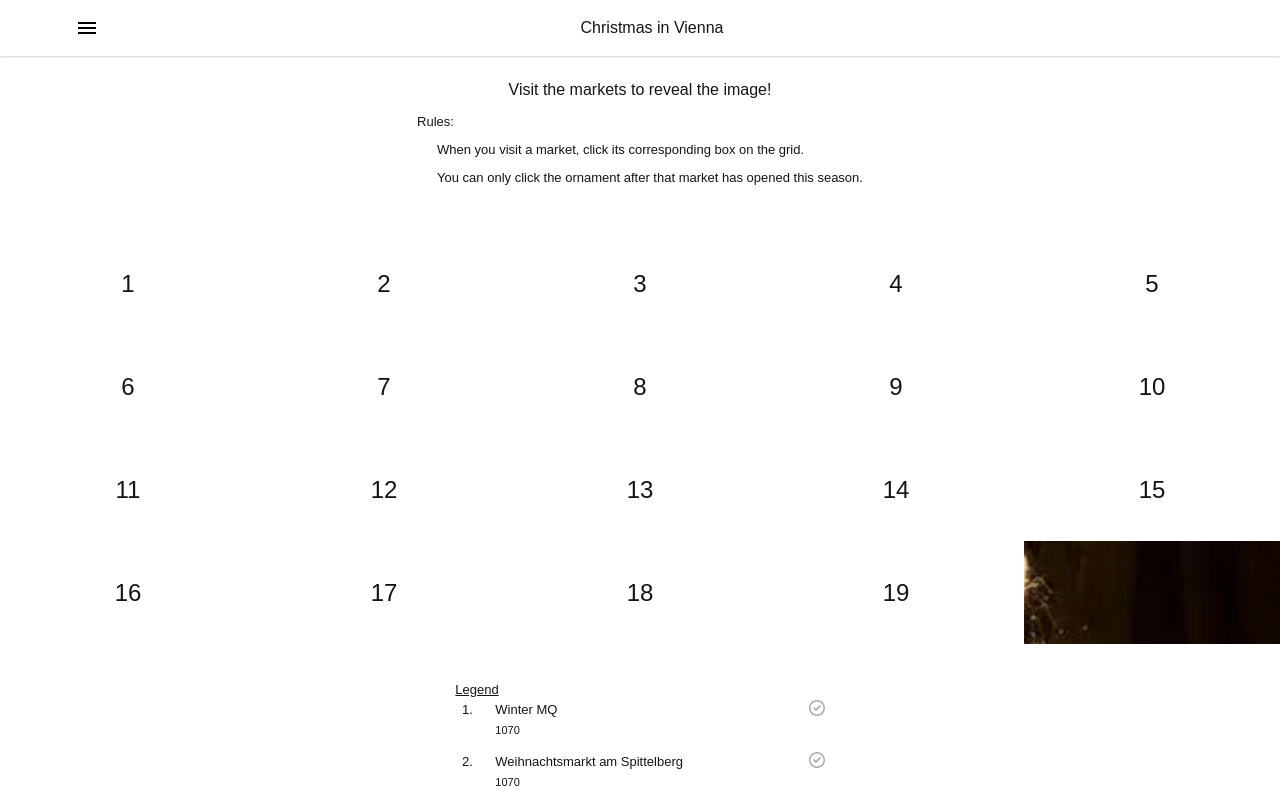
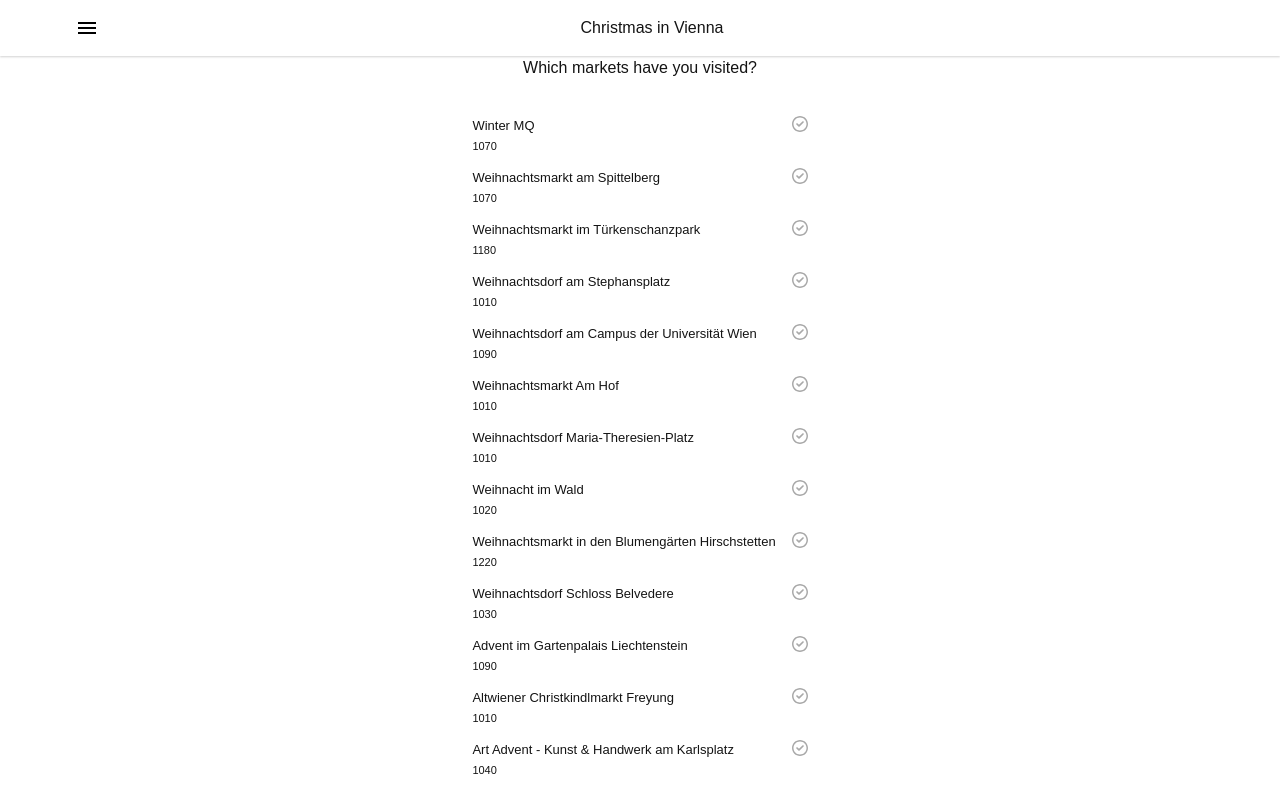
Before and after one commit to kramire/vienna-christmas-markets, a Next.js app: page /visits in a window 1280 px wide. Shown: the top 790 px of the page. Built offline with nearby package versions, Linux system fonts and the light colour scheme.

Commit message:
remove square logic from visits page

```diff
--- a/src/app/visits/page.tsx
+++ b/src/app/visits/page.tsx
@@ -11,7 +11,7 @@ export const metadata: Metadata = {
 
 export default function VisitsPage() {
   const results: Array<Market | Event> = data
-  const marketResults: Array<Market> = results.filter((result) => result.type === ResultType.MARKET)
+  const marketResults: Array<Market> = results.filter((result) => result.type === ResultType.MARKET && result.isActive)
 
   return <VisitProgress markets={marketResults} />
 }
--- a/src/containers/visitProgress/visitProgress.tsx
+++ b/src/containers/visitProgress/visitProgress.tsx
@@ -3,15 +3,13 @@ import { useState, useEffect, useMemo } from 'react'
 import { Market } from '../../app.types'
 import Flex from '../../components/flex'
 import useLocalStorage from '../../hooks/useLocalStorage'
-import buildSquares from '../../utils/build-square'
 import { hasStarted } from '../../utils/hasStarted'
 import Image from 'next/image'
 
-const SurpriseImage = '/christmas-sparkler.webp'
 const CircleCheckSolid = '/circleCheckSolid.svg'
 const CircleCheck = '/circleCheck.svg'
 
-const VISITED_MARKETS_LOCAL_STORAGE_KEY = 'visitedMarkets'
+const VISITED_MARKETS_LOCAL_STORAGE_KEY = 'visitedMarkets_2023'
 
 interface Props {
   markets: Array<Market>
@@ -20,34 +18,28 @@ interface Props {
 const VisitProgress = ({ markets }: Props) => {
   const [visitedMarketsIds, setVisitedMarketsIds] = useState<number[]>([])
 
-  const squares = useMemo(() => buildSquares(markets), [markets])
-
   const { getItem, setItem } = useLocalStorage()
 
   const checkHasVisitedMarket = (marketId: number) => visitedMarketsIds.includes(marketId)
 
-  const handleOrnamentClick = (ornamentId: number | undefined) => () => {
-    if (!ornamentId || !visitedMarketsIds) return
-
-    const market = markets.find((market) => market.id === ornamentId)
+  const handleCheck = (marketId: number) => () => {
+    const market = markets.find((market) => market.id === marketId)
 
     if (!market || !market.start || !market.end) {
       return
     }
 
-    if (hasStarted(market.start)) {
     let newVisitedMarketIds: number[] = []
 
-      if (visitedMarketsIds.includes(ornamentId)) {
-        newVisitedMarketIds = visitedMarketsIds.filter((id) => id !== ornamentId)
+    if (visitedMarketsIds.includes(marketId)) {
+      newVisitedMarketIds = visitedMarketsIds.filter((id) => id !== marketId)
       setVisitedMarketsIds(newVisitedMarketIds)
     } else {
-        newVisitedMarketIds = visitedMarketsIds.concat(ornamentId)
+      newVisitedMarketIds = visitedMarketsIds.concat(marketId)
       setVisitedMarketsIds(newVisitedMarketIds)
     }
 
     setItem(VISITED_MARKETS_LOCAL_STORAGE_KEY, newVisitedMarketIds)
-    }
   }
 
   useEffect(() => {
@@ -66,77 +58,7 @@ const VisitProgress = ({ markets }: Props) => {
 
   return (
     <Flex flexDirection="column" justifyContent="center" alignItems="center" gap="12px">
-      <Flex
-        flexDirection="column"
-        gap="12px"
-        style={{
-          margin: '24px',
-          fontSize: '13px',
-          lineHeight: '20px',
-        }}
-      >
-        <h2 style={{ fontSize: '16px', textAlign: 'center' }}>Visit the markets to reveal the image!</h2>
-        <div style={{ maxWidth: '100%' }}>
-          <p>Rules:</p>
-          <ul style={{ paddingLeft: '20px', margin: '8px 0px' }}>
-            <li style={{ marginBottom: '8px' }}>When you visit a market, click its corresponding box on the grid.</li>
-            <li>You can only click the ornament after that market has opened this season.</li>
-          </ul>
-        </div>
-      </Flex>
-      <Flex
-        className="image-reveal"
-        flexDirection="column"
-        alignItems="center"
-        style={{
-          backgroundImage: `url(${SurpriseImage})`,
-          backgroundSize: '100vw',
-          backgroundRepeat: 'no-repeat',
-          backgroundPosition: 'center',
-          width: '100vw',
-          height: '412px',
-        }}
-      >
-        {squares.map((branch, idx) => (
-          <div
-            key={`square_${idx}`}
-            style={{
-              display: 'flex',
-            }}
-          >
-            {branch.map((ornament, idx) => {
-              const hasVisited = ornament === null || (ornament && visitedMarketsIds.includes(ornament.id))
-              return (
-                <Flex
-                  key={`ornament_${idx}`}
-                  justifyContent="center"
-                  alignItems="center"
-                  onClick={handleOrnamentClick(ornament?.id)}
-                  style={{
-                    width: 'calc(100vw / 5)',
-                    height: 'calc(412px / 4)',
-                    backgroundColor: hasVisited ? 'transparent' : 'white',
-                    transition: 'background-color 1s ease',
-                    cursor: 'pointer',
-                    // '-webkit-tap-highlight-color': 'transparent',
-                  }}
-                >
-                  {!hasVisited ? (
-                    <p
-                      style={{
-                        fontSize: '24px',
-                        fontWeight: !hasVisited ? 'semi-bold' : 'inherit',
-                      }}
-                    >
-                      {ornament?.id}
-                    </p>
-                  ) : null}
-                </Flex>
-              )
-            })}
-          </div>
-        ))}
-      </Flex>
+      <h2 style={{ fontSize: '16px', textAlign: 'center' }}>Which markets have you visited?</h2>
       <div
         className="result-item"
         style={{
@@ -145,19 +67,18 @@ const VisitProgress = ({ markets }: Props) => {
           lineHeight: '20px',
         }}
       >
-        <h3 style={{ textDecoration: 'underline' }}>Legend</h3>
         <Flex flexDirection="column" gap="12px">
           {markets.map((market) => {
             const hasVisited = checkHasVisitedMarket(market.id)
             return (
               <Flex key={market.id} gap="16px">
-                <p style={{ flexBasis: '24px', textAlign: 'center' }}>{market.id}.</p>
+                {/* <p style={{ flexBasis: '24px', textAlign: 'center' }}>{market.id}.</p> */}
                 <div style={{ flex: 1 }}>
                   <p>{market.name}</p>
                   <p style={{ fontSize: '11px' }}>{market.district}</p>
                 </div>
                 <div
-                  onClick={handleOrnamentClick(market.id)}
+                  onClick={handleCheck(market.id)}
                   style={{
                     flexBasis: '16px',
                     cursor: 'pointer',
--- a/src/utils/build-square.ts
+++ /dev/null
@@ -1,26 +0,0 @@
-function buildSquares<T>(items: Array<T>): Array<Array<T | null>> {
-  const itemCount = items.length
-  const MAX_COLS = 5
-
-  let squares: Array<Array<T | null>> = []
-
-  for (let i = 0; squares.flat().length < itemCount; i += MAX_COLS) {
-    squares.push(items.slice(i, i + MAX_COLS))
-  }
-
-  const leftoverSquares = squares.length % MAX_COLS
-
-  if (leftoverSquares > 0) {
-    let lastRow = squares[squares.length - 1]
-
-    for (let i = leftoverSquares; i < MAX_COLS; i++) {
-      lastRow.push(null)
-    }
-    squares.pop()
-    squares.push(lastRow)
-  }
-
-  return squares
-}
-
-export default buildSquares
```
Also changed, not shown: public/christmas-sparkler.webp (deleted). Lines whose indentation alone changed are shown as unchanged.
